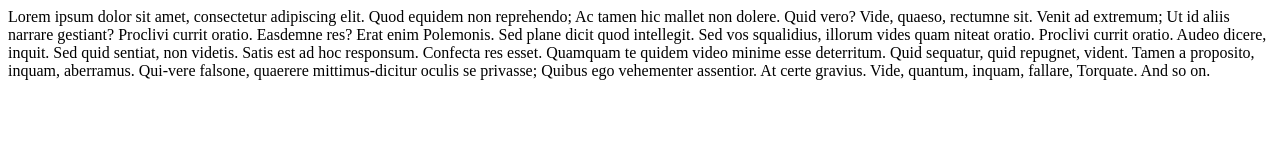
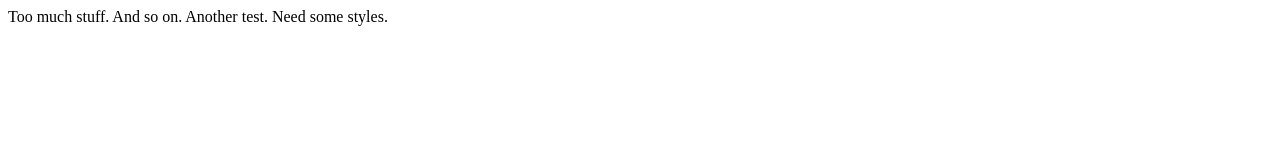
Before and after one commit to jumbricht/secret-octo-robot, a plain HTML site: page index.html in a window 1280 px wide. Drawn offline with Linux system fonts and the light colour scheme.

```diff
--- a/index.html
+++ b/index.html
@@ -5,11 +5,12 @@
   <title>Octo-Robot Home</title>
  </head>
  <body>
-  Lorem ipsum dolor sit amet, consectetur adipiscing elit. Quod equidem non reprehendo; Ac tamen hic mallet non dolere. Quid vero? Vide, quaeso, rectumne sit. Venit ad extremum;
-  Ut id aliis narrare gestiant? Proclivi currit oratio. Easdemne res? Erat enim Polemonis. Sed plane dicit quod intellegit. Sed vos squalidius, illorum vides quam niteat oratio.
-  Proclivi currit oratio. Audeo dicere, inquit. Sed quid sentiat, non videtis. Satis est ad hoc responsum. Confecta res esset. Quamquam te quidem video minime esse deterritum. Quid sequatur, quid repugnet, vident.
-  Tamen a proposito, inquam, aberramus. Qui-vere falsone, quaerere mittimus-dicitur oculis se privasse; Quibus ego vehementer assentior. At certe gravius. Vide, quantum, inquam, fallare, Torquate.
+  Too much stuff.
 
   And so on.
+
+  Another test.
+
+  Need some styles.
  </body>
 </html>
```
